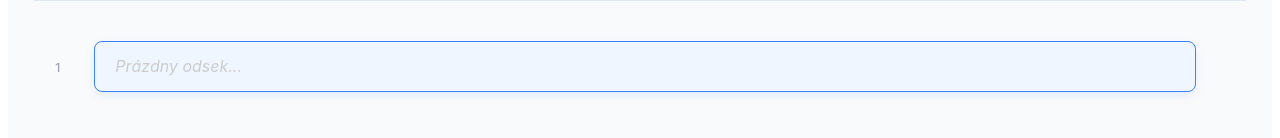
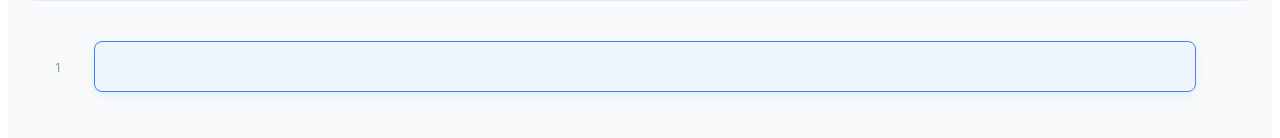
Before and after one commit to Tomas-Telek/Prirodzenym-jazykom-ovladany-editor-vo-forme-webovej-aplikacie, a React (Vite) app: page / in a window 1280 px wide. Shown: the part 538-676 px from the top of the page. Built offline with nearby package versions, Linux system fonts and the light colour scheme.

Commit message:
update utils

```diff
--- a/src/components/EditorView.tsx
+++ b/src/components/EditorView.tsx
@@ -55,18 +55,18 @@ export default function EditorView({ paragraphs, currentIndex, fontSize, onManua
                 className="paragraph-content"
                 style={{
                   flex: 1,
-                  outline: 'none', // Odstráni modrý rámček pri kliknutí
-                  minHeight: '1em'
+                  outline: 'none',
+                  minHeight: '1.5em',
+                  color: p ? 'inherit' : '#ccc'
                 }}
                 onBlur={(e) => {
-
-                  const newText = e.currentTarget.innerText.trim();
+                  const newText = e.currentTarget.innerText;
                   if (newText !== p) {
                     onManualEdit(i, newText);
                   }
                 }}
               >
-                {p || <span className="empty-placeholder" style={{ color: '#ccc' }}>{language === 'sk' ? 'Prázdny odsek...' : 'Empty paragraph...'}</span>}
+                {p}
               </div>
             </div>
           );
```
